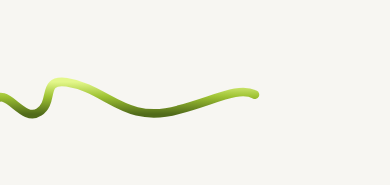
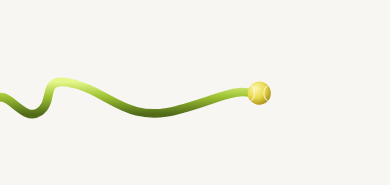
Before and after one commit to GermanGuk/PADEL, a Next.js app: page / in a window 390 px wide. Shown: the part 786-971 px from the top of the page. Built offline with nearby package versions, Linux system fonts and the light colour scheme.

Commit message:
Wave divider: add a yellow padel ball at the tip (mobile only)

```diff
--- a/src/components/ui/WaveDivider.tsx
+++ b/src/components/ui/WaveDivider.tsx
@@ -12,6 +12,11 @@ export function WaveDivider() {
             <stop offset="45%" stopColor="#9fc334" />
             <stop offset="100%" stopColor="#516b1a" />
           </linearGradient>
+          <radialGradient id="wave-ball-grad" cx="35%" cy="30%" r="75%">
+            <stop offset="0%" stopColor="#fff6b0" />
+            <stop offset="55%" stopColor="#e8d94a" />
+            <stop offset="100%" stopColor="#a98f1a" />
+          </radialGradient>
         </defs>
         <path
           d="M-10,45 C8,18 30,74 54,58 C76,44 56,12 92,17 C148,25 172,76 246,55 C296,42 330,22 352,34"
@@ -20,6 +25,23 @@ export function WaveDivider() {
           strokeWidth="12"
           strokeLinecap="round"
         />
+        <circle cx="358" cy="32" r="16" fill="url(#wave-ball-grad)" />
+        <path
+          d="M347,22 C353,26 353,38 347,42"
+          fill="none"
+          stroke="#f7f6f2"
+          strokeWidth="1.5"
+          strokeLinecap="round"
+          opacity="0.75"
+        />
+        <path
+          d="M369,22 C363,26 363,38 369,42"
+          fill="none"
+          stroke="#f7f6f2"
+          strokeWidth="1.5"
+          strokeLinecap="round"
+          opacity="0.75"
+        />
       </svg>
     </div>
   );
```
